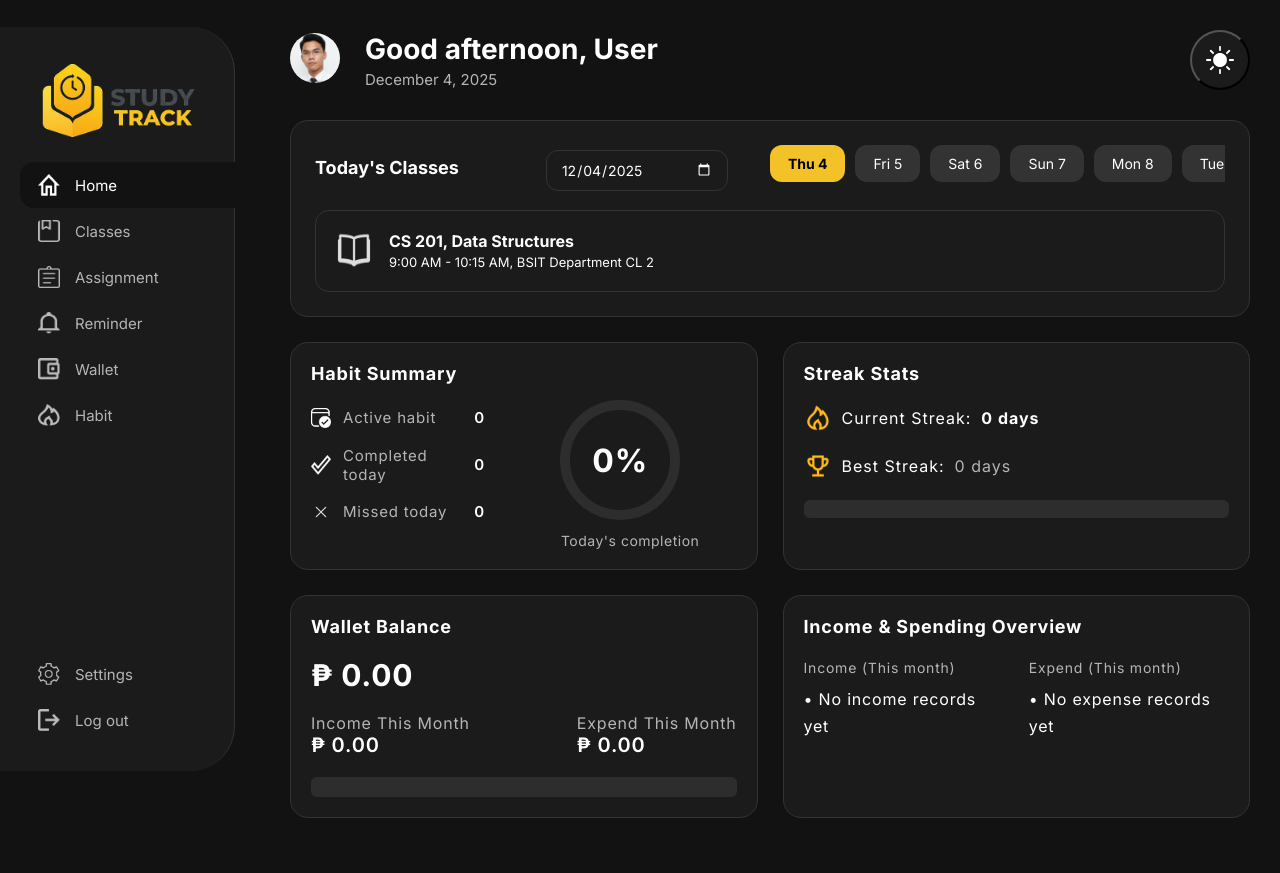
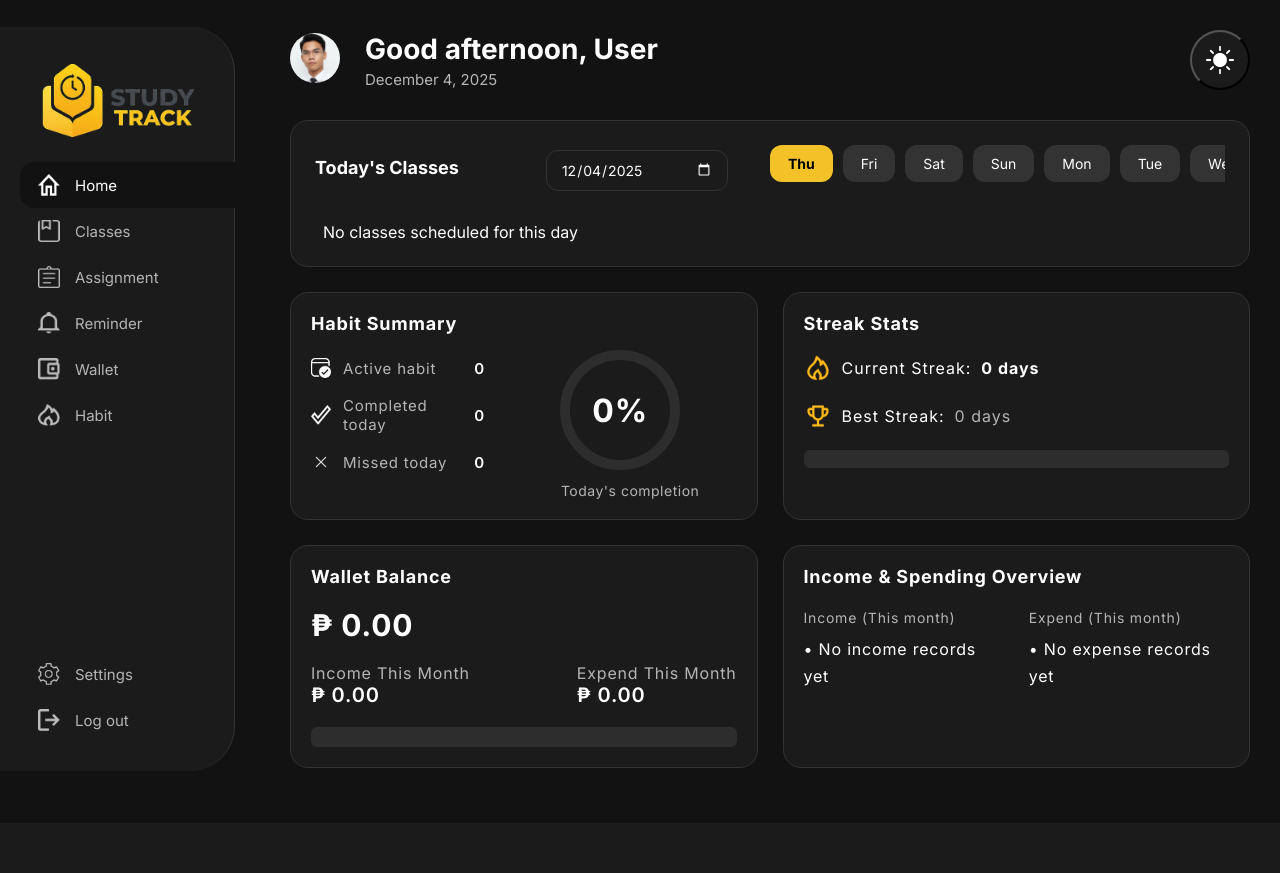
Before and after one commit to Blackcodehihub/Group1_StudyTrack, a PHP site: page /HomeF.html in a window 1280 px wide. After the commit the page ends 768 px from the top, so only its background shows below. Run offline with PHP 8.4, Linux system fonts and the light colour scheme; data comes from the database, SQL or seed files in the repository; data that the repository does not hold is empty.

Commit message:
home todays class fetch from db(working)

```diff
--- a/HomeF.html
+++ b/HomeF.html
@@ -5,10 +5,14 @@
     <meta name="viewport" content="width=device-width, initial-scale=1.0">
     <title>StudyTrack - Dashboard</title>
     <link rel="icon" href="images_icons/fav logo.png" type="image/png">
+    <!-- Include the Inter font as requested -->
     <link href="https://fonts.googleapis.com/css2?family=Inter:wght@400;500;600;700&display=swap" rel="stylesheet">
-    <link rel="stylesheet" href="home.css">
+    <link rel="stylesheet" href="home.css"> <!-- Link to the provided CSS -->
 </head>
 <body>
+    <!-- Hamburger button for mobile -->
+    <button class="hamburger" id="hamburgerBtn">☰</button>
+
     <aside class="sidebar" id="sidebar">
         <div class="logo">
             <a href="HomeF.html"><img src="images_icons/logo.png" alt="StudyTrack"></a>
@@ -24,15 +28,15 @@
             </div>
             <div class="bot-nav">
                 <a href="Settings.html"><img src="images_icons/settings.png" alt=""> Settings</a>
-                <a href="#"><img src="images_icons/logout.png" alt=""> Log out</a>
+                <!-- Added ID to the logout link for JS targeting -->
+                <a href="#" id="logoutTrigger"><img src="images_icons/logout.png" alt=""> Log out</a>
             </div>
         </div>
     </aside>
 
-    <div class="main-content">
+    <main class="main-content">
         <div class="container">
-            <div class="header">
-                <button class="hamburger" id="hamburgerBtn"> ☰ </button>
+            <header class="header">
                 <div class="user-icon">
                     <img src="images_icons/user.png" alt="User">
                 </div>
@@ -43,25 +47,21 @@
                 <button class="theme-toggle" id="themeToggle">
                     <img src="images_icons/Sun.png" alt="Toggle Theme" id="themeIcon">
                 </button>
-            </div>
+            </header>
 
-            <div class="card">
+            <section class="card">
                 <div class="classes-header-row">
                     <h3>Today's Classes</h3>
                     <input type="date" id="classDate" class="class-date-picker">
                     <div class="days" id="daysContainer"></div>
                 </div>
-                <div class="class-box">
-                    <img src="images_icons/book.png" alt="">
-                    <div>
-                        <h4>CS 201, Data Structures</h4>
-                        <p>9:00 AM - 10:15 AM, BSIT Department CL 2</p>
-                    </div>
+                <div class="class-box-container" id="classBoxContainer">
+                    <!-- Classes will be dynamically loaded here -->
                 </div>
-            </div>
+            </section>
 
             <div class="row">
-                <div class="habit-card">
+                <section class="habit-card">
                     <h3>Habit Summary</h3>
                     <div class="habit-row">
                         <div class="habit-line">
@@ -92,13 +92,13 @@
                             <p class="completion-label">Today's completion</p>
                         </div>
                     </div>
-                </div>
+                </section>
 
-                <div class="streak-card">
+                <section class="streak-card">
                     <h3>Streak Stats</h3>
                     <div class="streak-item">
                         <img src="images_icons/gold_fire.png" alt="Current"> Current Streak:
-                        <span><strong id="current-streak" style=" margin-left: 10px;"> 0 days</strong></span>
+                        <span><strong id="current-streak" style="margin-left: 10px;">0 days</strong></span>
                     </div>
                     <div class="streak-item">
                         <img src="images_icons/trophy.png" alt="Best"> Best Streak:
@@ -107,11 +107,11 @@
                     <div class="progress-bar">
                         <div class="progress-fill" id="streak-progress-fill"></div>
                     </div>
-                </div>
+                </section>
             </div>
 
             <div class="row">
-                <div class="wallet-card">
+                <section class="wallet-card">
                     <h3><strong>Wallet Balance</strong></h3>
                     <div class="amount" id="wallet-balance" style="text-align: left;font-size: 30px; font-weight: 800;">₱ 0.00</div>
                     <div style="display:flex; justify-content:space-between; margin:20px 0;">
@@ -127,9 +127,9 @@
                     <div class="spending-bar">
                         <div class="spending-fill" id="spending-fill-bar"></div>
                     </div>
-                </div>
+                </section>
 
-                <div class="overview-card">
+                <section class="overview-card">
                     <h3><strong>Income & Spending Overview</strong></h3>
                     <div class="overview-row">
                         <div class="overview-center">
@@ -145,10 +145,10 @@
                             </ul>
                         </div>
                     </div>
-                </div>
+                </section>
             </div>
         </div>
-    </div>
+    </main>
 
     <!-- LOGOUT CONFIRMATION MODAL -->
     <div id="logoutModal" class="modal-logout">
@@ -164,221 +164,6 @@
         </div>
     </div>
 
-    <script>
-     //Logout Modal
-    const logoutTrigger = document.querySelector('.bot-nav a[href="#"]');
-
-
-    const logoutModal = document.getElementById('logoutModal');
-    const cancelLogoutBtn = document.getElementById('cancelLogout');
-    const confirmLogoutBtn = document.getElementById('confirmLogout');
-
-
-    logoutTrigger.addEventListener('click', (e) => {
-        e.preventDefault();
-        logoutModal.style.display = "flex";
-    });
-
-
-    cancelLogoutBtn.addEventListener('click', () => {
-        logoutModal.style.display = "none";
-    });
-
-
-    confirmLogoutBtn.addEventListener('click', () => {
-        window.location.href = "Sign-in.html";
-    });
-
-
-    window.addEventListener('click', (e) => {
-        if (e.target === logoutModal) {
-            logoutModal.style.display = "none";
-        }
-    });
-
-        // =============== API ===============
-        const API_URL = 'wallet_api.php';
-
-        async function apiGet(endpoint) {
-            try {
-                const res = await fetch(`${API_URL}?${endpoint}`);
-                if (!res.ok) throw new Error('Network error: ' + res.status);
-                return await res.json();
-            } catch (e) {
-                console.warn('API GET failed:', e);
-                return null;
-            }
-        }
-
-        // =============== DYNAMIC UPDATE ===============
-        function updateWalletUI(wallet) {
-            document.getElementById('wallet-balance').textContent = `₱ ${wallet.balance.toFixed(2)}`;
-            document.getElementById('income-this-month').textContent = `₱ ${wallet.totalIncome.toFixed(2)}`;
-            document.getElementById('expense-this-month').textContent = `₱ ${wallet.totalExpense.toFixed(2)}`;
-
-            // Spending bar (% of income spent)
-            const spendRatio = wallet.totalIncome > 0 ? wallet.totalExpense / wallet.totalIncome : 0;
-            const spendPct = Math.min(100, spendRatio * 100);
-            document.getElementById('spending-fill-bar').style.width = `${spendPct.toFixed(1)}%`;
-
-            // Income list
-            const incomeList = document.getElementById('income-list');
-            if (wallet.incomeRecords.length === 0) {
-                incomeList.innerHTML = '<li>No income records yet</li>';
-            } else {
-                incomeList.innerHTML = wallet.incomeRecords
-                    .map(r => `<li>₱ ${r.amount.toFixed(2)} — ${r.category}</li>`)
-                    .join('');
-            }
-
-            // Expense list
-            const expenseList = document.getElementById('expense-list');
-            if (wallet.expenseRecords.length === 0) {
-                expenseList.innerHTML = '<li>No expense records yet</li>';
-            } else {
-                expenseList.innerHTML = wallet.expenseRecords
-                    .map(r => `<li>₱ ${r.amount.toFixed(2)} — ${r.category}</li>`)
-                    .join('');
-            }
-        }
-
-        // Fetch habit data from database
-async function updateHabitUI() {
-    try {
-        const response = await fetch('habit.php?action=list');
-        const data = await response.json();
-
-        if (data.today && data.streak) {
-            // Calculate active habits (total habits in database)
-            const activeHabits = data.history.length;
-
-            // Count completed and missed from today's habits
-            let completedToday = 0;
-            let missedToday = 0;
-
-            data.today.forEach(habit => {
-                if (habit.completed_today) {
-                    completedToday++;
-                } else {
-                    missedToday++;
-                }
-            });
-
-            // Update the DOM elements with actual data
-            document.getElementById('active-habits-count').textContent = activeHabits;
-            document.getElementById('completed-today').textContent = completedToday;
-            document.getElementById('missed-today').textContent = missedToday;
-            document.getElementById('current-streak').textContent = `${data.streak.current} days`;
-            document.getElementById('best-streak').textContent = `${data.streak.best} days`;
-
-            // Habit circle: completion % = completed / (completed + missed)
-            const total = completedToday + missedToday;
-            const pct = total > 0 ? (completedToday / total) * 100 : 0;
-            const dashOffset = 345.4 * (1 - pct / 100);
-            document.getElementById('habit-fill-circle').style.strokeDashoffset = dashOffset;
-            document.getElementById('habit-completion-text').textContent = `${Math.round(pct)}%`;
-
-            // Streak progress
-            const streakPct = data.streak.best > 0 ? (data.streak.current / data.streak.best) * 100 : 0;
-            document.getElementById('streak-progress-fill').style.width = `${Math.min(100, streakPct)}%`;
-        }
-    } catch (error) {
-        console.error('Error fetching habit data:', error);
-        // Keep the default values or show error state if needed
-    }
-}
-
-        // =============== INITIAL LOAD ===============
-        async function loadDashboardData() {
-            // Set current date
-            const now = new Date();
-            document.getElementById('current-date').textContent = now.toLocaleDateString('en-US', {
-                month: 'long',
-                day: 'numeric',
-                year: 'numeric'
-            });
-
-            // Fetch wallet data
-            const walletData = await apiGet('get=wallet');
-            if (walletData && walletData.wallet) {
-                updateWalletUI(walletData.wallet);
-            } else {
-                updateWalletUI({ balance: 0, totalIncome: 0, totalExpense: 0, incomeRecords: [], expenseRecords: [] });
-            }
-
-            // Update habits (simulated)
-            await updateHabitUI();
-        }
-
-        // =============== EXISTING LOGIC (UNCHANGED) ===============
-        const hamburgerBtn = document.getElementById('hamburgerBtn');
-        const sidebar = document.getElementById('sidebar');
-        const mainContent = document.querySelector('.main-content');
-
-        hamburgerBtn.addEventListener('click', (event) => {
-            event.stopPropagation();
-            sidebar.classList.toggle('active');
-            mainContent.classList.toggle('shift');
-        });
-
-        document.addEventListener('click', (event) => {
-            const clickedInsideSidebar = sidebar.contains(event.target);
-            const clickedHamburger = hamburgerBtn.contains(event.target);
-            if (sidebar.classList.contains('active') && !clickedInsideSidebar && !clickedHamburger) {
-                sidebar.classList.remove('active');
-                mainContent.classList.remove('shift');
-            }
-        });
-
-        const themeToggle = document.getElementById('themeToggle');
-        const themeIcon = document.getElementById('themeIcon');
-
-        if (localStorage.getItem('theme') === 'light') {
-            document.body.classList.add('light-theme');
-            themeIcon.src = 'images_icons/moon.png';
-        } else {
-            themeIcon.src = 'images_icons/sun.png';
-        }
-
-        themeToggle.addEventListener('click', () => {
-            document.body.classList.toggle('light-theme');
-            const isLight = document.body.classList.contains('light-theme');
-            localStorage.setItem('theme', isLight ? 'light' : 'dark');
-            themeIcon.src = isLight ? 'images_icons/moon.png' : 'images_icons/sun.png';
-        });
-
-        const classDateInput = document.getElementById('classDate');
-        const daysContainer = document.getElementById('daysContainer');
-        classDateInput.valueAsDate = new Date();
-
-        function generateWeekDays(startFrom) {
-            daysContainer.innerHTML = '';
-            const weekDays = ['Sun','Mon','Tue','Wed','Thu','Fri','Sat'];
-            const today = new Date();
-            const startDate = new Date(startFrom);
-
-            for (let i = 0; i < 7; i++) {
-                const dayDate = new Date(startDate);
-                dayDate.setDate(startDate.getDate() + i);
-                const btn = document.createElement('button');
-                btn.className = 'day';
-                btn.textContent = `${weekDays[dayDate.getDay()]} ${dayDate.getDate()}`;
-                if (dayDate.toDateString() === today.toDateString()) {
-                    btn.classList.add('active');
-                    setTimeout(() => btn.scrollIntoView({behavior:'smooth', inline:'center'}), 100);
-                }
-                daysContainer.appendChild(btn);
-            }
-        }
-
-        generateWeekDays(new Date());
-        classDateInput.addEventListener('change', () => generateWeekDays(classDateInput.value));
-
-        // INIT
-        document.addEventListener("DOMContentLoaded", () => {
-            setTimeout(() => window.scrollTo(0, 0), 100);
-            loadDashboardData();
-        });
-    </script>
+    <script src="home.js"></script> <!-- Link to the separated JS file -->
 </body>
 </html>
--- a/home.css
+++ b/home.css
@@ -153,8 +153,14 @@
         .day.active { background:var(--day-active-bg); color:var(--day-active-text); font-weight:bold; }
 
         .class-box {
-            display:flex; gap:15px; padding:18px; background:var(--card); border-radius:14px;
-            border:1px solid var(--border); line-height: 1.5;
+            display: flex;
+            gap: 15px;
+            padding: 20px; /* Increased padding from 18px to 20px */
+            background: var(--card);
+            border-radius: 14px;
+            border: 1px solid var(--border);
+            line-height: 1.5;
+            margin-bottom: 12px; /* Added margin-bottom for extra space */
         }
         .class-box p { font-size: 13px; }
         .class-box img { width:40px; height:40px; filter: invert(1); }
@@ -169,6 +175,12 @@
             border:1px solid var(--border);
             text-align:center;
             letter-spacing: 0.8px;
+        }
+        .loading {
+            text-align: center;
+            padding: 20px;
+            color: var(--text-dim);
+            font-size: 14px;
         }
 
         .overview-list {
@@ -511,3 +523,70 @@
 .modal-logout-btn:hover {
     background: #c62828;
 }
+/* CLASS BOX CONTAINER — scrollable & themed */
+.class-box-container {
+    max-height: 200px;
+    overflow-y: auto;
+    margin-top: 12px;
+    padding: 0 8px;
+    scrollbar-width: thin;
+    scrollbar-color: var(--scrollbar-thumb, #555) var(--scrollbar-track, transparent);
+}
+
+.class-box-container::-webkit-scrollbar {
+    width: 6px;
+}
+.class-box-container::-webkit-scrollbar-track {
+    background: transparent;
+}
+.class-box-container::-webkit-scrollbar-thumb {
+    background: var(--scrollbar-thumb, #555);
+    border-radius: 3px;
+}
+.class-box-container::-webkit-scrollbar-thumb:hover {
+    background: var(--scrollbar-thumb-hover, #777);
+}
+
+/* CLASS ITEM */
+.class-item {
+    display: flex;
+    gap: 12px;
+    padding: 12px 0;
+    border-bottom: 1px solid var(--border-color, #333);
+}
+.class-item:last-child {
+    border-bottom: none;
+}
+.class-item img {
+    width: 24px;
+    height: 24px;
+    opacity: 0.8;
+}
+.class-item h4 {
+    margin: 0 0 4px;
+    font-size: 16px;
+    font-weight: 600;
+}
+.class-item p {
+    margin: 0;
+    font-size: 13px;
+    color: var(--text-dim, #aaa);
+}
+
+/* NO CLASSES / ERROR */
+.no-classes, .error-message, .loading {
+    text-align: center;
+    padding: 20px;
+    color: var(--text-dim, #aaa);
+    font-size: 14px;
+}
+.no-classes img {
+    display: block;
+    width: 40px;
+    height: 40px;
+    margin: 0 auto 10px;
+    opacity: 0.5;
+}
+.error-message {
+    color: var(--error, #ff6b6b);
+}
--- /dev/null
+++ b/home.php
@@ -0,0 +1,33 @@
+<?php
+header('Content-Type: application/json');
+$host = 'localhost'; $dbname = 'studytrack'; $user = 'root'; $pass = '';
+try {
+    $pdo = new PDO("mysql:host=$host;dbname=$dbname;charset=utf8mb4", $user, $pass);
+    $pdo->setAttribute(PDO::ATTR_ERRMODE, PDO::ERRMODE_EXCEPTION);
+
+    // Handle the existing 'get_classes' action, but fix the FIND_IN_SET logic for " & " format
+    if ($_GET['action'] === 'get_classes') {
+        $day = $_GET['day'] ?? '';
+        $valid = ['Sun','Mon','Tue','Wed','Thu','Fri','Sat'];
+        if (!in_array($day, $valid)) {
+            http_response_code(400);
+            echo json_encode(['error' => 'Invalid day']);
+            exit;
+        }
+        // Use REPLACE to convert " & " to "," before using FIND_IN_SET
+        $stmt = $pdo->prepare("SELECT subject_name,instructor,location,start_time,end_time FROM classes WHERE FIND_IN_SET(?, REPLACE(repeat_days, ' & ', ',')) > 0");
+        $stmt->execute([$day]);
+        echo json_encode(['success' => true, 'classes' => $stmt->fetchAll()]);
+        exit;
+    }
+
+    // You can keep the original 'get_classes' action or remove it if not used elsewhere.
+    // The key change is using REPLACE in the SQL query.
+
+    http_response_code(400);
+    echo json_encode(['error' => 'Invalid action']);
+} catch (Exception $e) {
+    http_response_code(500);
+    echo json_encode(['error' => 'Server error']);
+}
+?>
```
Also changed, not shown: home.js (added, +316 -0 lines).
